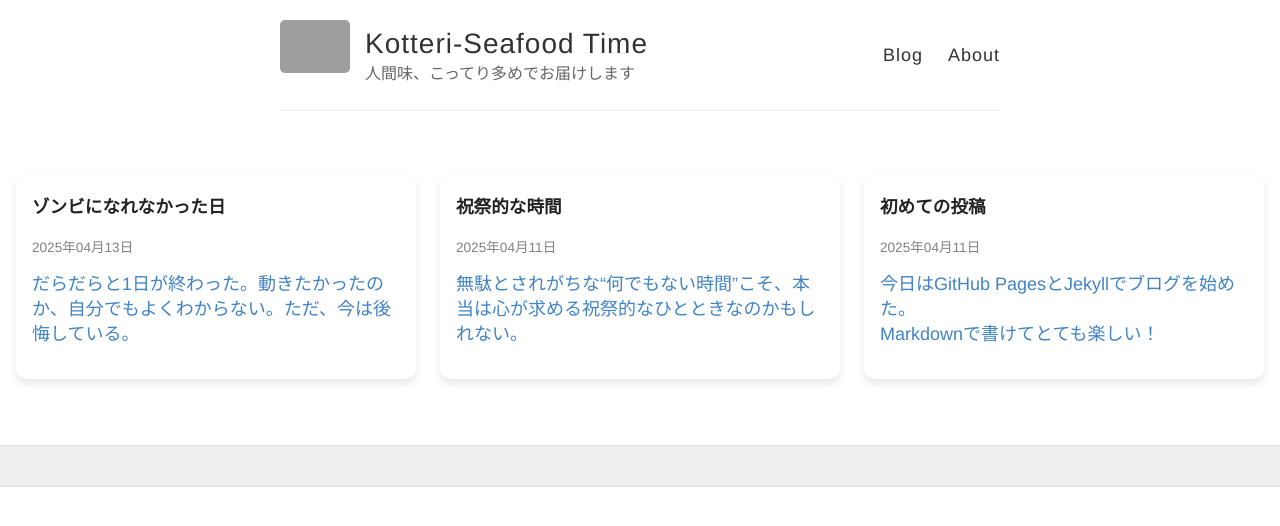
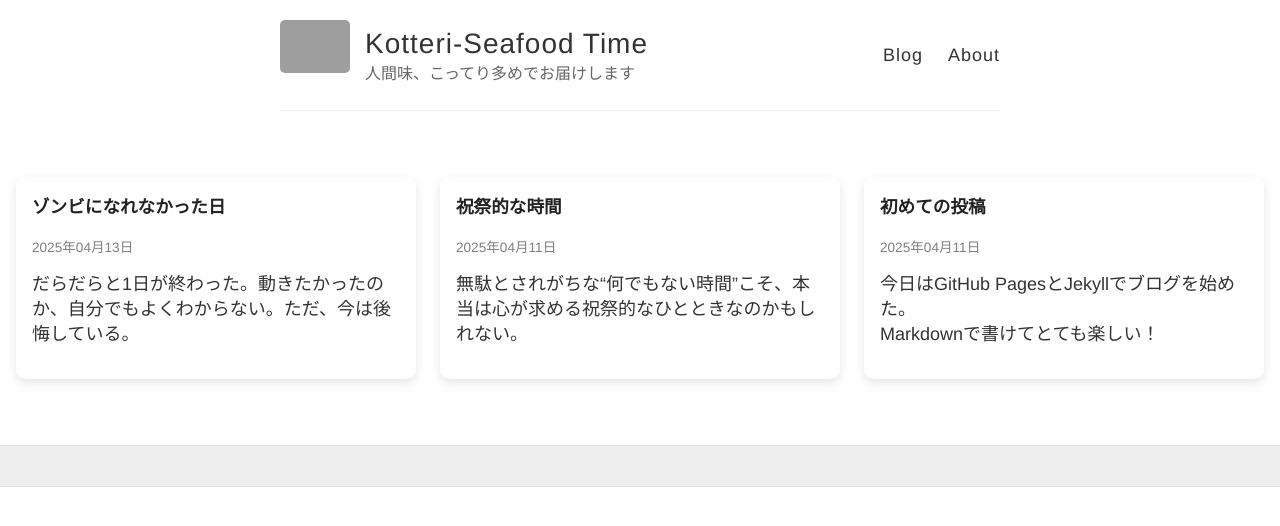
Before and after one commit to Kotteri-Seafood/Kotteri-Seafood.github.io, a Jekyll site: the page built from index.html, in a window 1280 px wide. Shown: the top 526 px of the page. Built offline with Jekyll 4.4.1, drawn with Linux system fonts in a browser that asks for light colours; grey boxes are pictures that could not be loaded.

Commit message:
Update style.scss

```diff
--- a/assets/css/style.scss
+++ b/assets/css/style.scss
@@ -320,3 +320,8 @@ footer {
   color: gray;
   margin-bottom: 0.5rem;
 }
+
+.post-card a {
+  color: inherit; // 親の文字色を継承する（= 青を解除）
+  text-decoration: none;
+}
```
